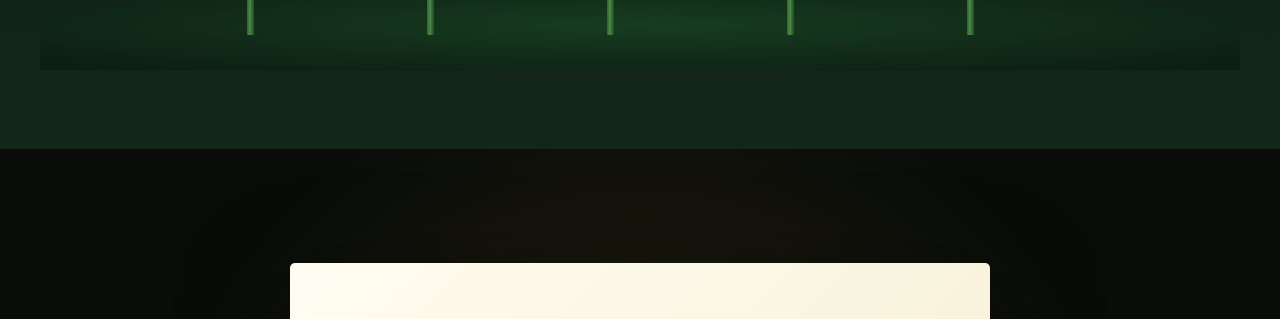
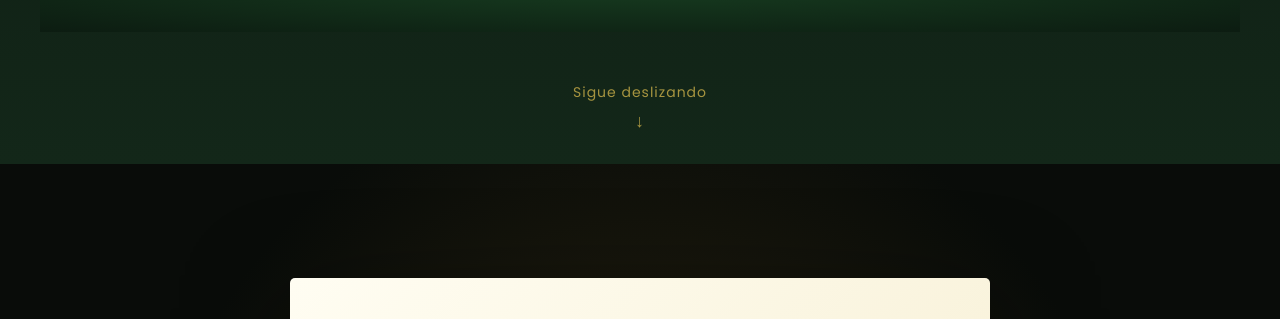
Before and after one commit to Marcos200216/flores_tonits, a plain HTML site: page index.html in a window 1280 px wide. Shown: the part 1451-1770 px from the top of the page. Drawn offline with Linux system fonts and the light colour scheme.

Commit message:
actualizo pagina movil

```diff
--- a/index.html
+++ b/index.html
@@ -176,6 +176,11 @@
 
         </div>
 
+        <div class="next-hint">
+            Sigue deslizando
+            <span class="next-arrow">↓</span>
+        </div>
+
     </section>
 
 
--- a/style.css
+++ b/style.css
@@ -564,6 +564,41 @@ button:active {
 
 
 /* =========================
+   AVISO PARA SEGUIR BAJANDO
+========================= */
+
+.next-hint {
+
+    position: relative;
+
+    z-index: 20;
+
+    margin-top: 40px;
+
+    text-align: center;
+
+    color: #d8b94d;
+
+    font-size: clamp(12px, 3vw, 14px);
+
+    letter-spacing: 1px;
+
+    opacity: .75;
+
+    animation: bounce 2s infinite;
+}
+
+.next-arrow {
+
+    display: block;
+
+    margin-top: 4px;
+
+    font-size: 18px;
+}
+
+
+/* =========================
    CARTA
 ========================= */
 
```
